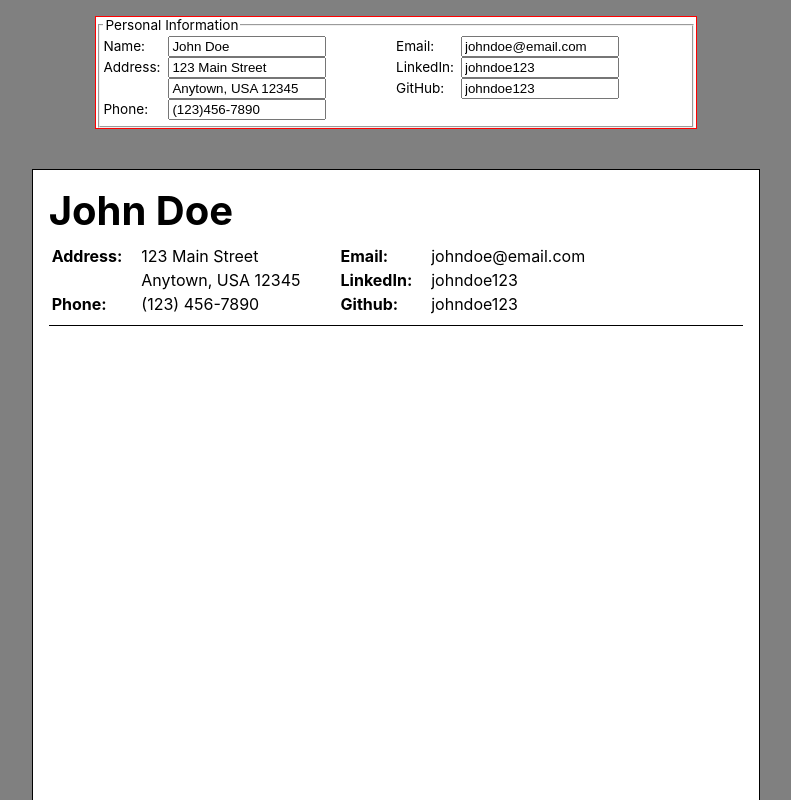
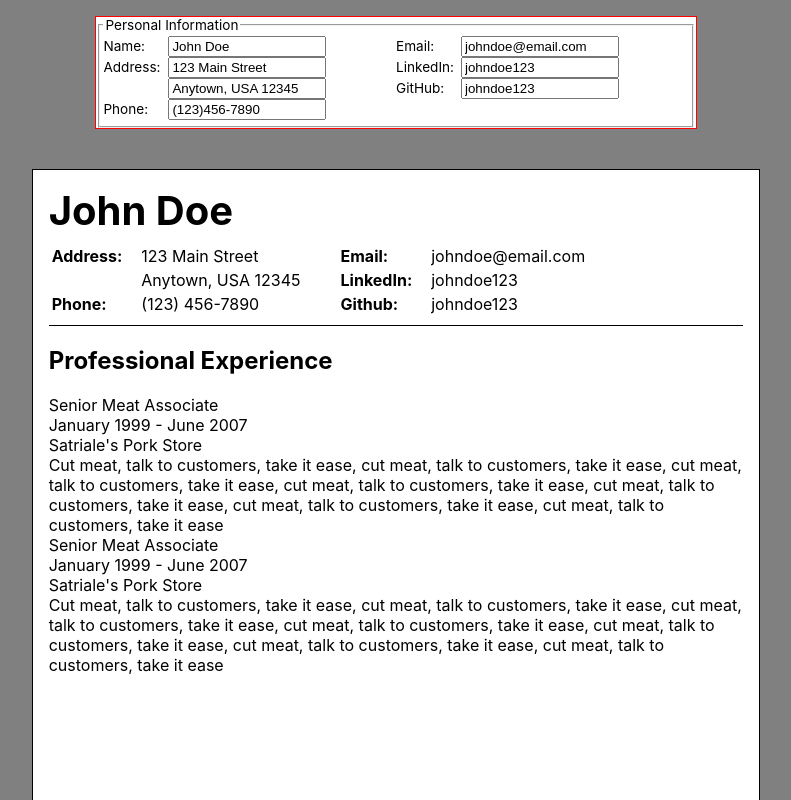
Before and after one commit to chadokada/odin-cv-project, a React (Create React App) app: page / in a window 1280 px wide. Shown: the top 800 px of the page, without its empty margins (244-1035 px from the left). Built offline with nearby package versions, Linux system fonts and the light colour scheme.

Commit message:
Created state for Experience

```diff
--- a/src/App.js
+++ b/src/App.js
@@ -1,6 +1,8 @@
 import './App.css';
 import React, { Component } from 'react';
-import Info from './components/Info'
+import Info from './components/Info';
+import Experience from "./components/Experience";
+import uniqid from 'uniqid';
 
 class App extends Component {
   constructor(){
@@ -14,7 +16,47 @@ class App extends Component {
         email: 'johndoe@email.com',
         linkedIn: 'johndoe123',
         gitHub: 'johndoe123',
+      },
+      experience: {
+        company: '',
+        title: '',
+        start: '',
+        end: '',
+        description: ''
+      },
+      experiences: [
+        {
+          company: "Satriale's Pork Store",
+          title: 'Senior Meat Associate',
+          start: 'January 1999',
+          end: 'June 2007',
+          description: `Cut meat, talk to customers, take it ease,
+                        cut meat, talk to customers, take it ease,
+                        cut meat, talk to customers, take it ease,
+                        cut meat, talk to customers, take it ease,
+                        cut meat, talk to customers, take it ease,
+                        cut meat, talk to customers, take it ease,
+                        cut meat, talk to customers, take it ease
+                        `,
+          id: uniqid(),
+        },
+        {
+          company: "Satriale's Pork Store",
+          title: 'Senior Meat Associate',
+          start: 'January 1999',
+          end: 'June 2007',
+          description: `Cut meat, talk to customers, take it ease,
+                        cut meat, talk to customers, take it ease,
+                        cut meat, talk to customers, take it ease,
+                        cut meat, talk to customers, take it ease,
+                        cut meat, talk to customers, take it ease,
+                        cut meat, talk to customers, take it ease,
+                        cut meat, talk to customers, take it ease
+                        `,
+          id: uniqid(),
         }
+      ]
+
     }
   }
 
@@ -32,7 +74,7 @@ class App extends Component {
 
 
   render(){
-    const {info} = this.state;
+    const {info, experiences} = this.state;
 
     return (
       <div className="resume-container">
@@ -113,12 +155,11 @@ class App extends Component {
 
           </fieldset>
 
-
-
         </div>
 
         <div className="resume-render">
           <Info info={info}/>
+          <Experience experiences={experiences}/>
         </div>
       </div>
     );
```
Lines whose indentation alone changed are shown as unchanged.
